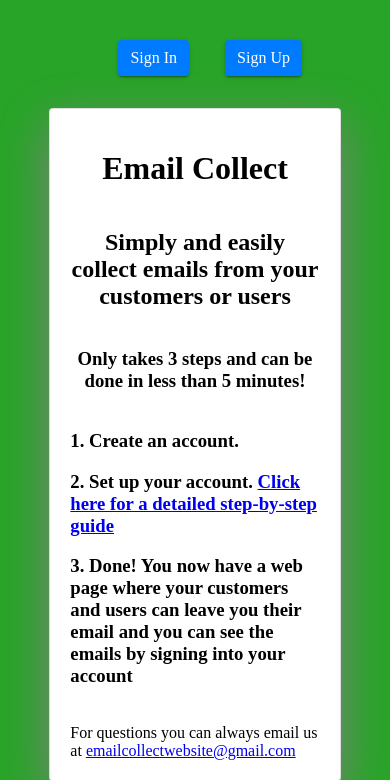
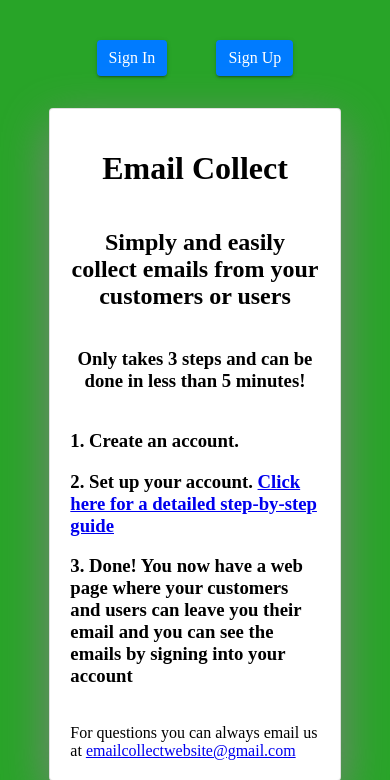
Before and after one commit to SheaMeyers/email-collection-app, a Django app: template templates/home.html in a window 390 px wide. Shown: the top 780 px of the page. Run offline with Django 3.2, Linux system fonts and the light colour scheme; the template is opened without the code that fills it, so the values that code supplies are empty.

Commit message:
Space buttons on mobile

```diff
--- a/static/css/home.css
+++ b/static/css/home.css
@@ -54,3 +54,10 @@ h1, h2, h3 {
   box-shadow: 0 16px 48px grey;
   max-width: 66.666667%;
 }
+
+@media screen and (max-width: 480px) {
+    .button--div {
+        display: flex;
+        justify-content: space-around;
+    }
+}
```
